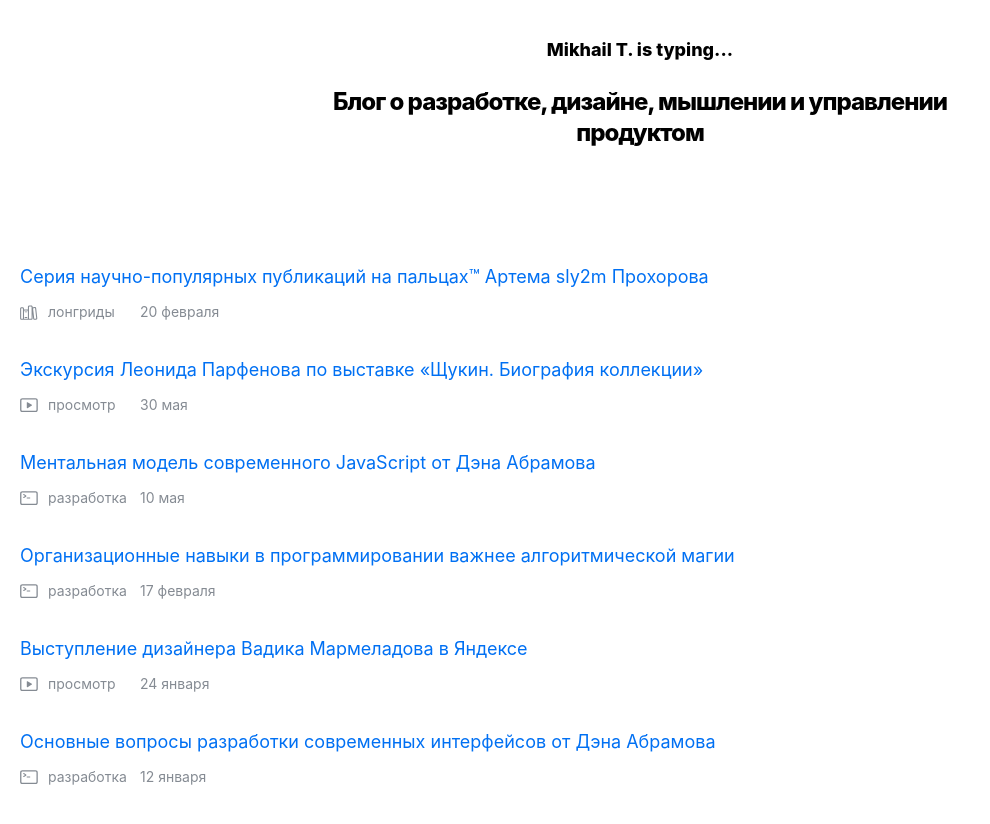
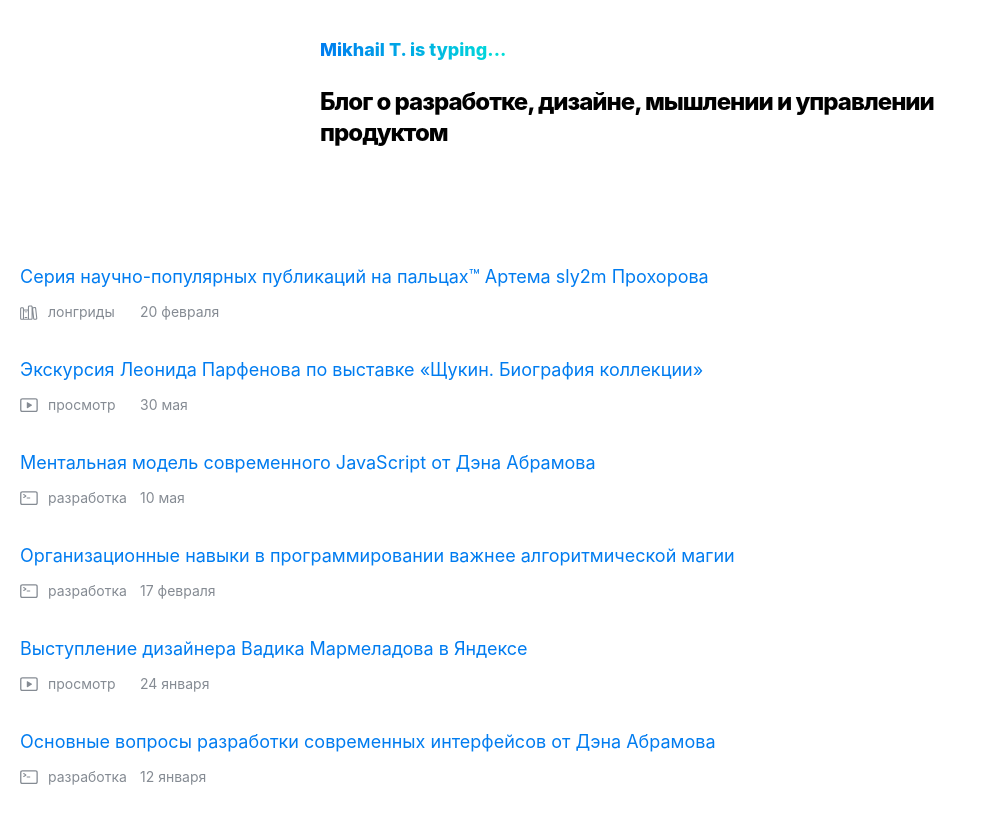
Before and after one commit to asyncink/asyncink, a Next.js app: page / in a window 1280 px wide. Shown: the top 824 px of the page, without its empty margins (0-990 px from the left). Built offline with nearby package versions, Linux system fonts and the light colour scheme.

Commit message:
feat: add logo gradient

```diff
--- a/components/layout/styles.module.css
+++ b/components/layout/styles.module.css
@@ -12,20 +12,56 @@
 .layout > header {
   display: flex;
   flex-direction: column;
-  align-items: center;
+  align-items: flex-start;
   max-width: 640px;
   margin: 0 auto;
+
+  @media (--tablet) {
+    align-items: center;
+  }
 
   & h1 {
     min-height: 150px;
 
     @media (--tablet) {
       min-height: 200px;
+      text-align: center;
     }
   }
 
+  & h2 {
+    background-image: linear-gradient(90deg, #007cf0, #00dfd8);
+    background-clip: text;
+    -webkit-text-fill-color: transparent;
+  }
+
   & h2 a {
-    padding: 7px 10px;
-    border-radius: 3px;
+    position: relative;
+    background-image: linear-gradient(90deg, #007cf0, #00dfd8);
+    background-clip: text;
+    -webkit-text-fill-color: transparent;
+
+    @media (--tablet) {
+      padding: 7px 10px;
+    }
+  }
+
+  @media (--tablet) {
+    & h2 a::after {
+      content: '';
+      z-index: -1;
+      width: 100%;
+      height: 100%;
+      position: absolute;
+      left: 0;
+      top: 0;
+      background-color: var(--linkBackground);
+      border-radius: 3px;
+      opacity: 0;
+    }
+
+    & h2 a:hover::after {
+      opacity: 1;
+    }
   }
 }
--- a/components/typography/styles.module.css
+++ b/components/typography/styles.module.css
@@ -2,7 +2,6 @@
   line-height: 1.3;
   font-weight: 800;
   letter-spacing: -1px;
-  text-align: center;
   font-size: 24px;
   margin: 12px 0;
 
@@ -19,7 +18,6 @@
 .h2 {
   line-height: 1.4;
   font-weight: 800;
-  text-align: center;
   font-size: 18px;
   margin: 12px 0;
 
--- a/styles/global.css
+++ b/styles/global.css
@@ -13,7 +13,7 @@ body {
 }
 
 a {
-  color: #0070f3;
+  color: #007cf0;
   text-decoration: none;
 }
 
```
